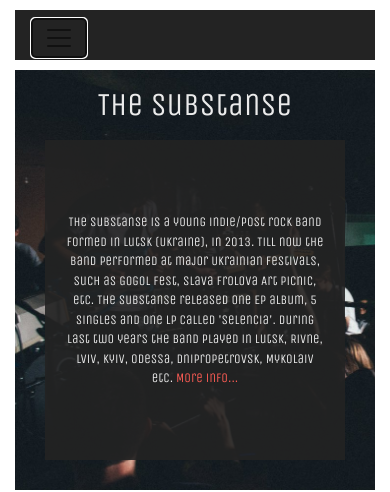
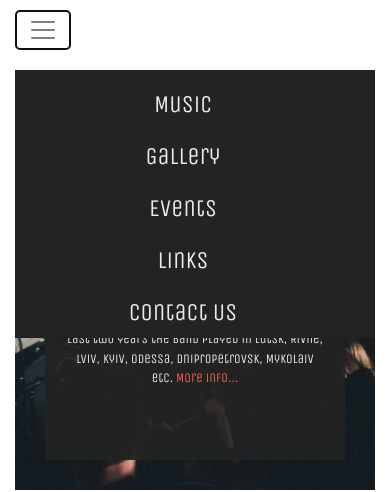
Before and after one commit to totallifeforever94/homework2, a plain HTML site: page index.html in a window 390 px wide. Both pictures are taken after a click on the button "Toggle navigation". Shown: the top 492 px of the page. Drawn offline with nearby package versions, Linux system fonts and the light colour scheme; a script that the page names is missing.

Commit message:
BurgerMenue

```diff
--- a/css/index.css
+++ b/css/index.css
@@ -318,6 +318,7 @@ a:hover {
 
 .navbar-light .navbar-nav .nav-link {
     color: #ebebeb;
+    padding-right: 24px;
 }
 
 .navbar {
@@ -390,10 +391,36 @@ ol {
 }
 
 @media (max-width: 991px) {
-     section.about div.on-hover {
+    section.about div.on-hover {
         opacity: 1;
     }
-}
+
+    .navbar.navbar-expand-lg.navbar-light.bg-light {
+        padding: 0;
+    }
+
+    .bg-light {
+        background-color: #fff!important;
+    }
+
+    #navbarTogglerDemo02 {
+        z-index: 10;
+        background-color: #232323;
+        margin-top: 20px;
+    }
+
+    .navbar-light .navbar-toggler {
+        color: #232323;
+        border-color: #fff;
+    }
+
+    #gallery {
+        margin-top: 6px;
+    }
+
+    #events {
+        margin-top: 10px;
+    }
 
 @media (max-width: 788px) {
 
```
Also changed, not shown: index.html (+11 -14 lines).
